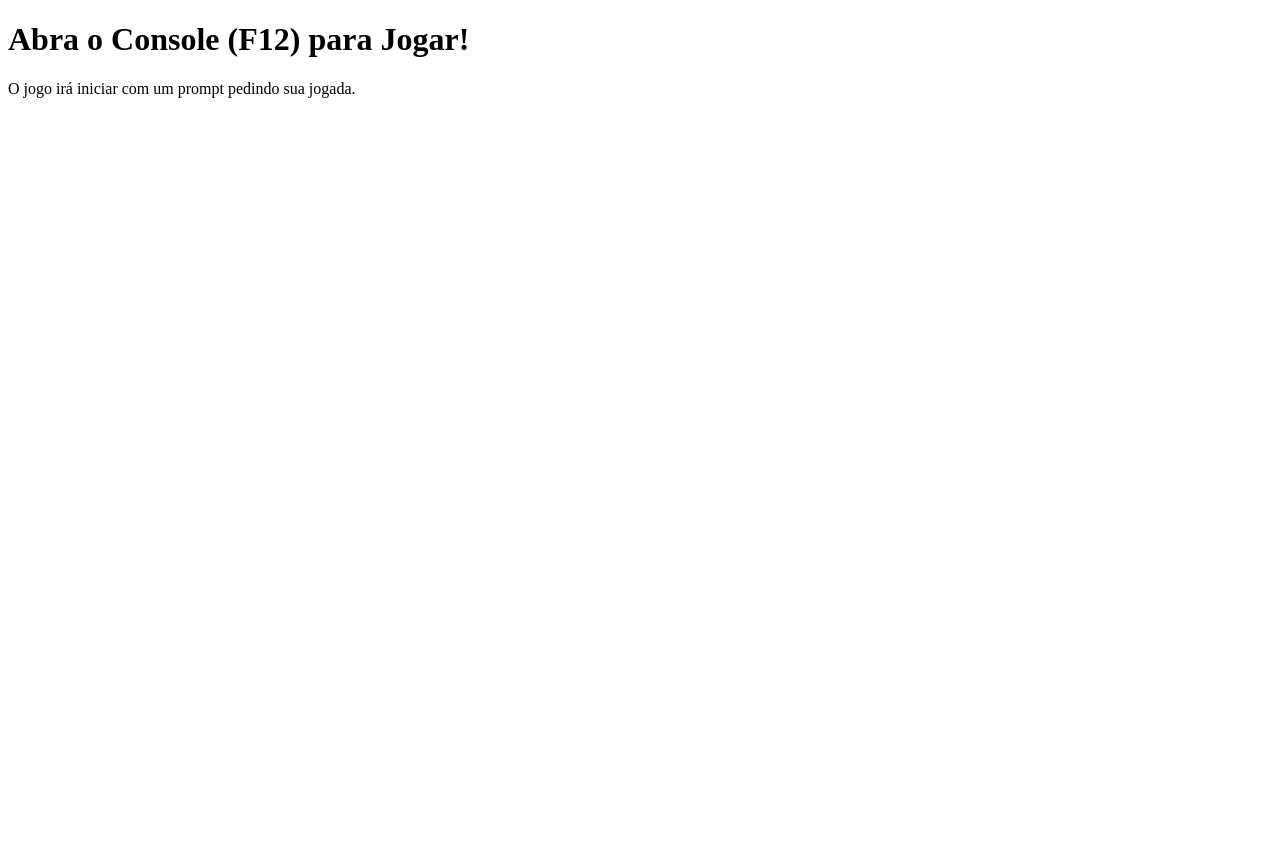
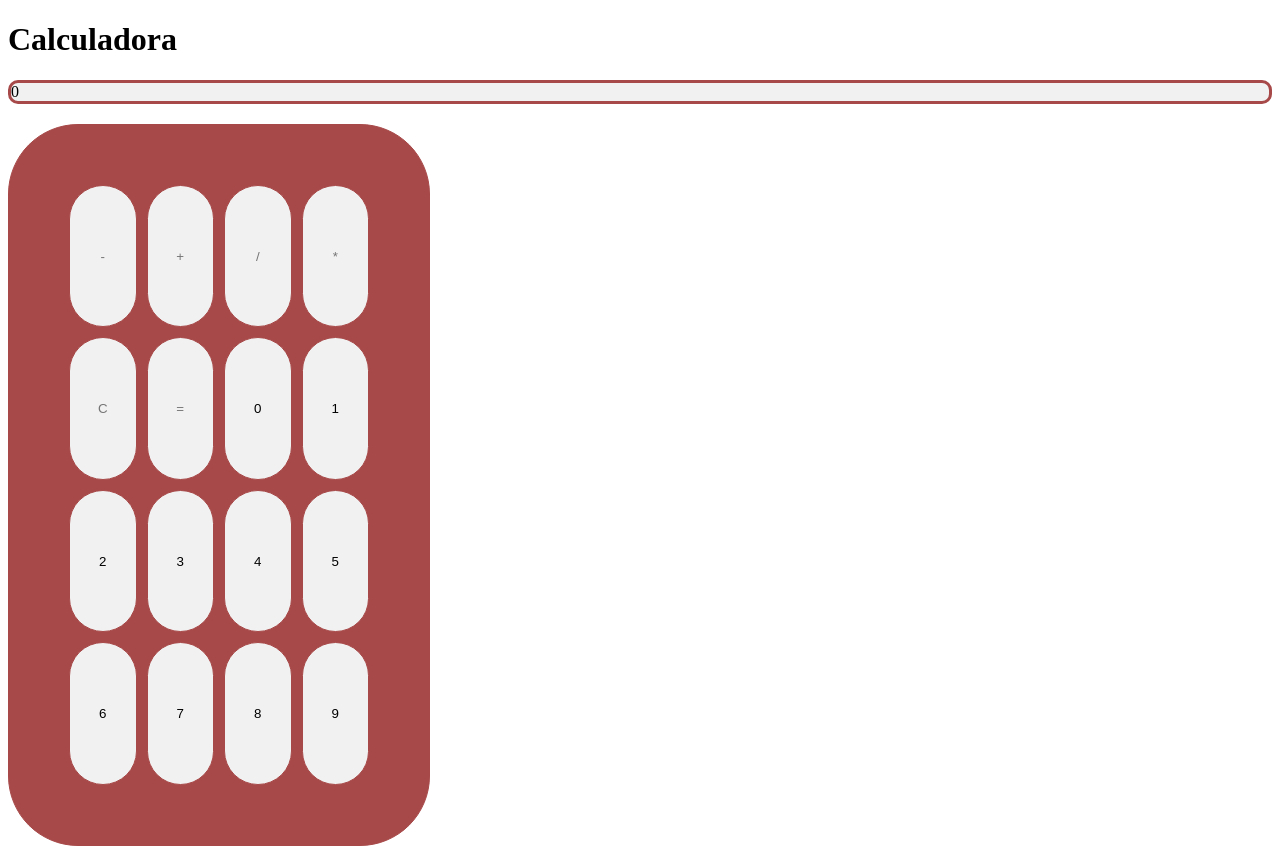
Before and after one commit to Hi4g0/odin-recipes01, a plain HTML site: page index.html in a window 1280 px wide. Before the commit the page ends 800 px from the top, so only its background shows below. Drawn offline with Linux system fonts and the light colour scheme.

Commit message:
Add files via upload

```diff
--- a/index.html
+++ b/index.html
@@ -3,11 +3,33 @@
 <head>
     <meta charset="UTF-8">
     <meta name="viewport" content="width=device-width, initial-scale=1.0">
-    <title>Pedra, Papel e Tesoura</title>
+    <title>Calculadora</title>
+    <link rel="stylesheet" href="style.css">
 </head>
 <body>
-    <h1>Abra o Console (F12) para Jogar!</h1>
-    <p>O jogo irá iniciar com um prompt pedindo sua jogada.</p>
-    <script src="javascript.js"></script>
+    <h1>Calculadora</h1>
+
+        <div id="display">0</div>
+
+    <div class="buttons">
+
+    <button class="operadores">-</button>
+    <button class="operadores">+</button>
+    <button class="operadores">/</button>
+    <button class="operadores">*</button>
+    <button class="operadores">C</button>
+    <button class="operadores">=</button>
+    <button class="numero">0</button>
+    <button class="numero">1</button>
+    <button class="numero">2</button>
+    <button class="numero">3</button>
+    <button class="numero">4</button>
+    <button class="numero">5</button>
+    <button class="numero">6</button>
+    <button class="numero">7</button>
+    <button class="numero">8</button>
+    <button class="numero">9</button>
+
+    </div>
 </body>
 </html>
--- /dev/null
+++ b/style.css
@@ -0,0 +1,41 @@
+.buttons {
+    display: grid;
+    grid-template-columns: repeat(4, 1fr);
+    grid-gap: 10px;
+    margin-top: 20px;
+    background-color: #a84949;
+    color: rgb(241, 241, 241);
+    height: 600px;
+    width: 300px;
+    border-radius: 70px;
+    border: 1px solid #a84949;
+    padding: 60px;
+    justify-content: center;
+
+
+
+}
+
+.numero {
+    color: #000000;
+    background-color: #f1f1f1;
+    border: 1px solid #a84949;
+    border-radius: 80px;
+
+}
+
+.operadores {
+    color: #757575;
+    background-color: #f1f1f1;
+    border: 1px solid #a84949;
+    border-radius: 80px;
+}
+
+#display {
+    background-color: #f1f1f1;
+    border: 3px solid #a84949;
+    border-radius: 10px;
+    color: #000000;
+    width: left;
+
+}
```
Also changed, not shown: script.js (added).
